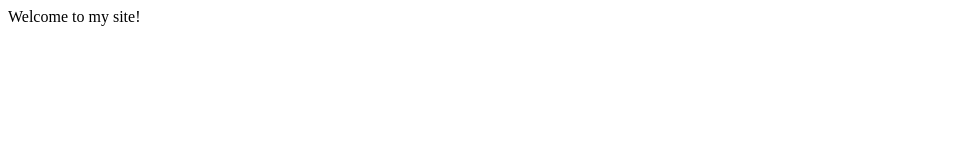
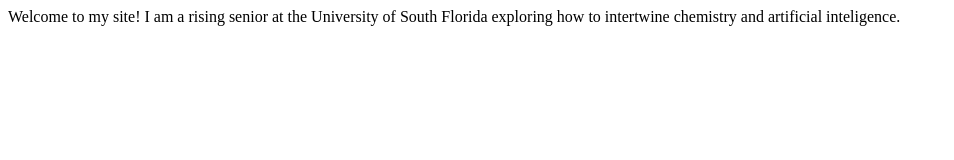
Before and after one commit to MeganTran6023/MegnTran6023.github.io, a plain HTML site: page index.html in a window 1280 px wide. Shown: the whole page, without its empty margins (0-954 px from the left). Drawn offline with Linux system fonts and the light colour scheme.

Commit message:
in progress

```diff
--- a/index.html
+++ b/index.html
@@ -8,6 +8,7 @@
 
         Welcome to my site!
 
+        I am a rising senior at the University of South Florida exploring how to intertwine chemistry and artificial inteligence.
     </body>
 
 </html>
```
